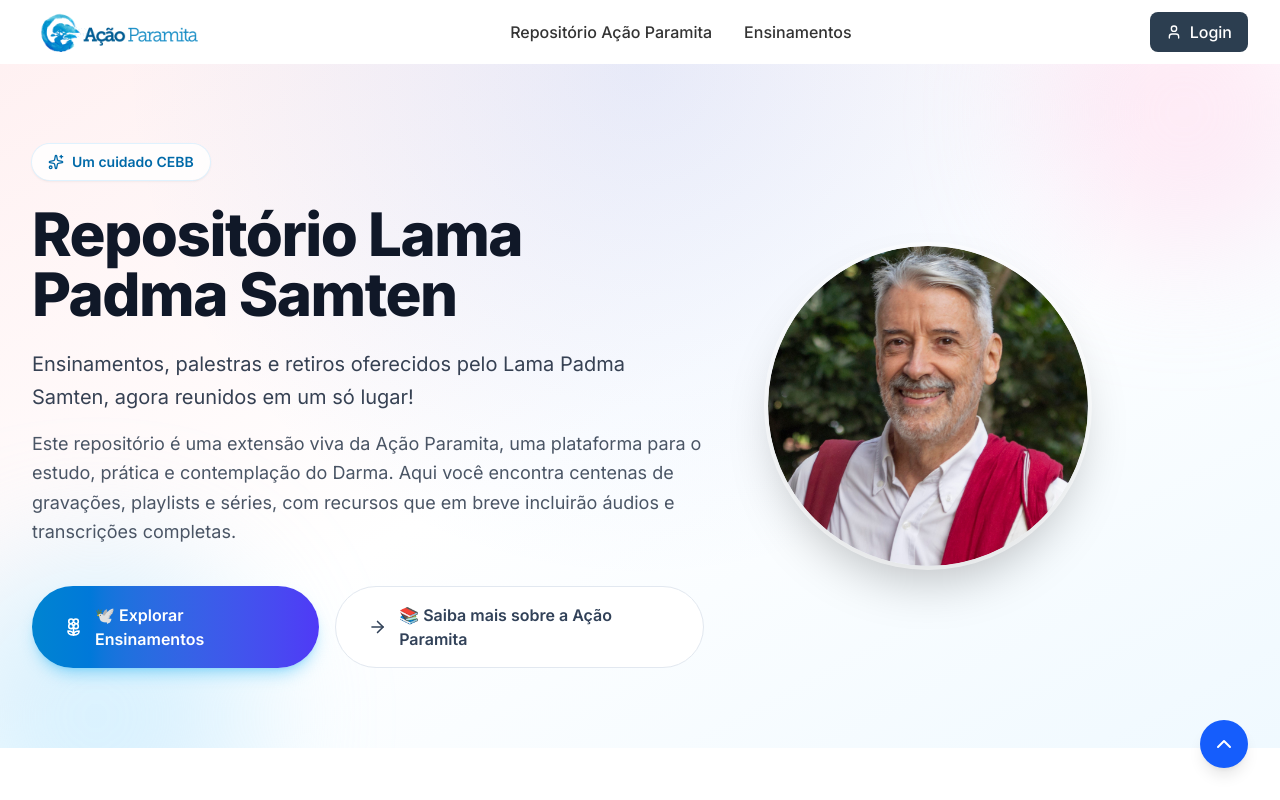
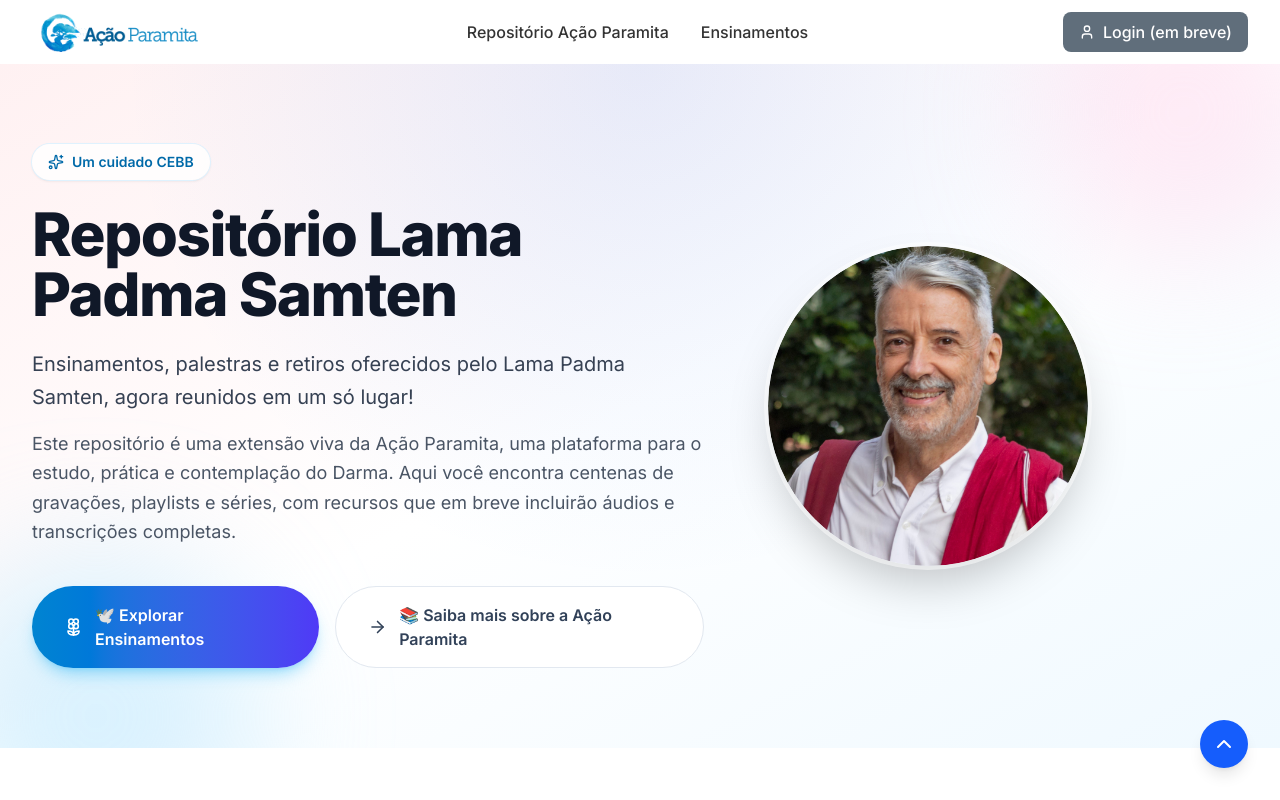
Before and after one commit to menegattb/repositoriolama, a Next.js app: page / in a window 1280 px wide. Shown: the top 800 px of the page. Built offline with nearby package versions, Linux system fonts and the light colour scheme.

Commit message:
feat: adicionar 'Login (em breve)' no header

```diff
--- a/src/components/Header.tsx
+++ b/src/components/Header.tsx
@@ -6,7 +6,6 @@
 import Image from 'next/image';
 
 export default function Header() {
-  const [isLoggedIn, setIsLoggedIn] = useState(false);
   const [isMobileMenuOpen, setIsMobileMenuOpen] = useState(false);
 
   return (
@@ -37,11 +36,11 @@
           {/* Desktop Actions */}
           <div className="hidden md:flex items-center space-x-4">
             <button
-              onClick={() => setIsLoggedIn(!isLoggedIn)}
-              className="flex items-center space-x-2 bg-primary-blue text-white px-4 py-2 rounded-lg hover:bg-blue-700 transition-colors font-medium"
+              className="flex items-center space-x-2 bg-primary-blue text-white px-4 py-2 rounded-lg hover:bg-blue-700 transition-colors font-medium cursor-not-allowed opacity-75"
+              disabled
             >
               <User className="w-4 h-4" />
-              <span>{isLoggedIn ? 'Logout' : 'Login'}</span>
+              <span>Login (em breve)</span>
             </button>
           </div>
 
@@ -74,14 +73,11 @@
               </Link>
               <div className="pt-4 border-t border-gray-200">
                 <button
-                  onClick={() => {
-                    setIsLoggedIn(!isLoggedIn);
-                    setIsMobileMenuOpen(false);
-                  }}
-                  className="flex items-center space-x-2 bg-primary-blue text-white px-4 py-2 rounded-lg hover:bg-blue-700 transition-colors font-medium w-full justify-center"
+                  className="flex items-center space-x-2 bg-primary-blue text-white px-4 py-2 rounded-lg hover:bg-blue-700 transition-colors font-medium w-full justify-center cursor-not-allowed opacity-75"
+                  disabled
                 >
                   <User className="w-4 h-4" />
-                  <span>{isLoggedIn ? 'Logout' : 'Login'}</span>
+                  <span>Login (em breve)</span>
                 </button>
               </div>
             </nav>
```
